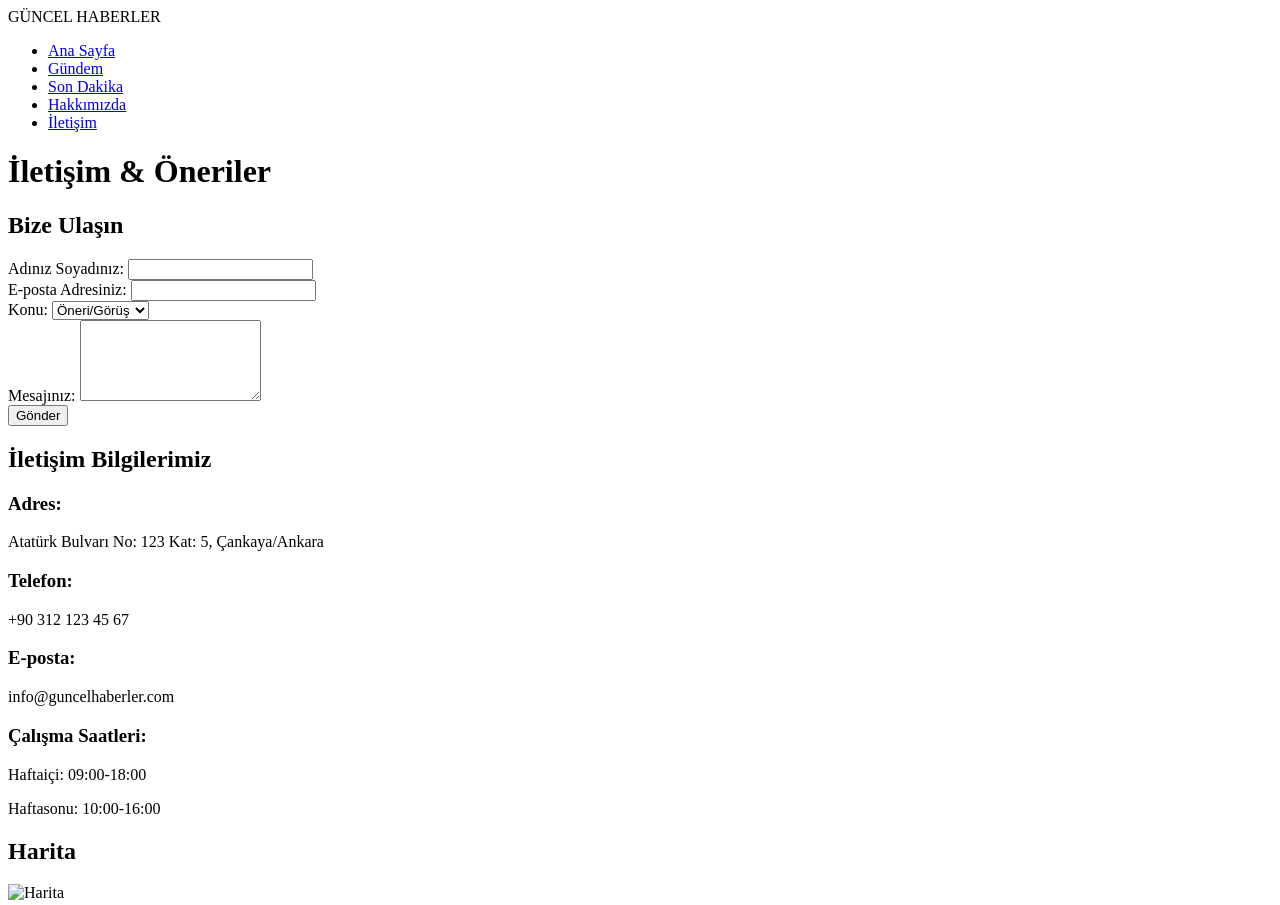
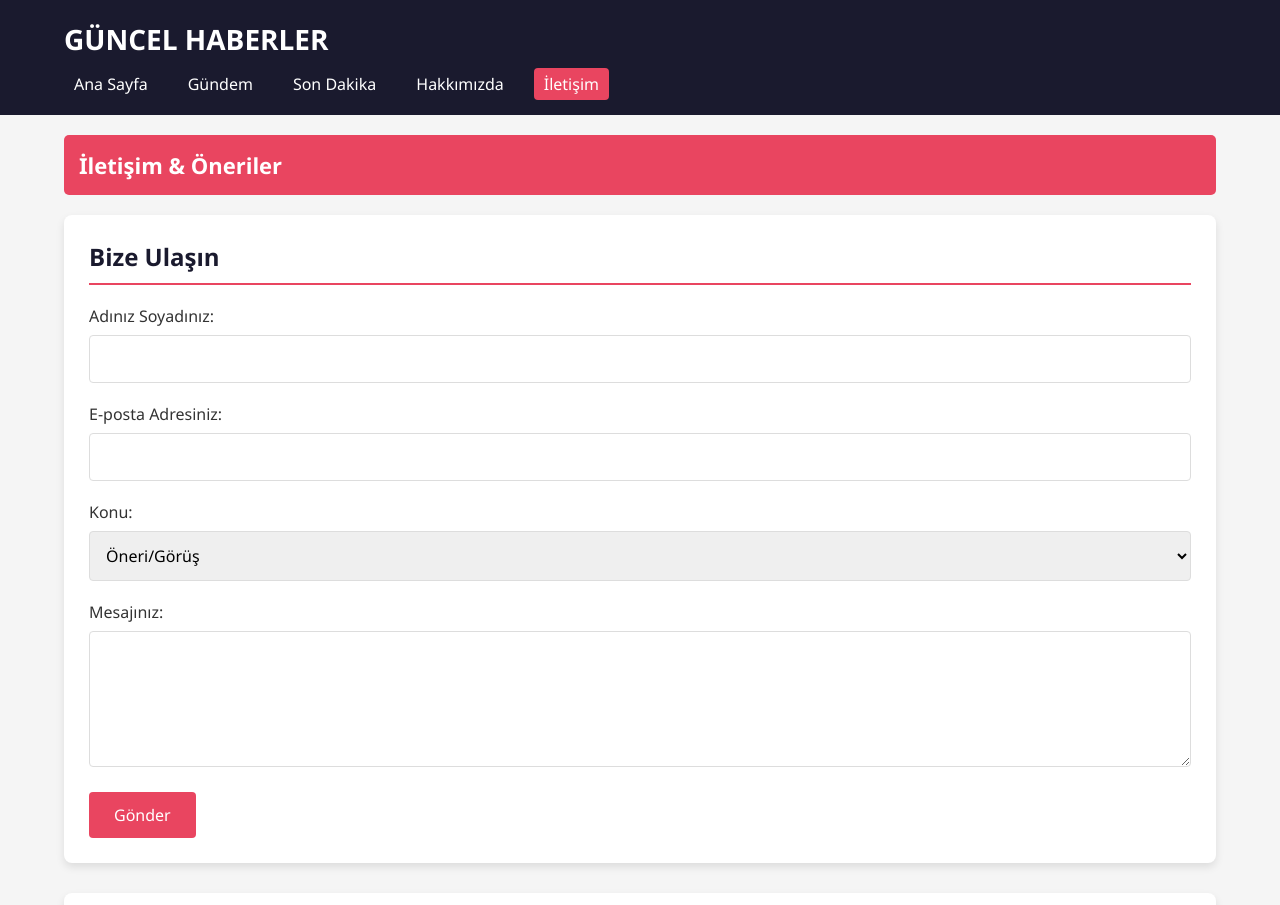
Before and after one commit to ccount333/webnews, a plain HTML site: page iletisim.html in a window 1280 px wide. Shown: the top 905 px of the page. Drawn offline with Linux system fonts and the light colour scheme.

Commit message:
Add files via upload

```diff
--- a/iletisim.html
+++ b/iletisim.html
@@ -4,7 +4,177 @@
     <meta charset="UTF-8">
     <meta name="viewport" content="width=device-width, initial-scale=1.0">
     <title>İletişim - Güncel Haberler</title>
+    <style>
+        * {
+            margin: 0;
+            padding: 0;
+            box-sizing: border-box;
+            font-family: 'Segoe UI', Tahoma, Geneva, Verdana, sans-serif;
+        }
 
+        body {
+            background-color: #f5f5f5;
+            opacity: 1;
+            transition: opacity 0.3s ease;
+        }
+
+        .page-transition {
+            opacity: 0.7;
+        }
+
+        header {
+            background-color: #1a1a2e;
+            color: white;
+            padding: 20px 0;
+        }
+
+        .container {
+            width: 90%;
+            max-width: 1200px;
+            margin: 0 auto;
+        }
+
+        .site-title {
+            font-size: 28px;
+            font-weight: bold;
+            margin-bottom: 15px;
+        }
+
+        nav ul {
+            display: flex;
+            list-style: none;
+        }
+
+        nav ul li {
+            margin-right: 20px;
+        }
+
+        nav ul li a {
+            color: white;
+            text-decoration: none;
+            font-weight: 500;
+            padding: 5px 10px;
+            border-radius: 4px;
+            transition: background-color 0.3s;
+        }
+
+        nav ul li a:hover {
+            background-color: #e94560;
+        }
+
+        nav ul li a.active {
+            background-color: #e94560;
+        }
+
+        .sayfa-baslik {
+            background-color: #e94560;
+            color: white;
+            padding: 15px;
+            margin: 20px 0;
+            border-radius: 5px;
+            font-size: 22px;
+            font-weight: bold;
+            display: flex;
+            align-items: center;
+        }
+
+        /* İletişim Sayfası Stilleri */
+        .iletisim-bolumu, .iletisim-bilgileri, .harita {
+            background-color: white;
+            border-radius: 8px;
+            padding: 25px;
+            margin-bottom: 30px;
+            box-shadow: 0 4px 8px rgba(0, 0, 0, 0.1);
+        }
+
+        .iletisim-bolumu h2, .iletisim-bilgileri h2, .harita h2 {
+            color: #1a1a2e;
+            margin-bottom: 20px;
+            padding-bottom: 10px;
+            border-bottom: 2px solid #e94560;
+        }
+
+        .form-grup {
+            margin-bottom: 20px;
+        }
+
+        .form-grup label {
+            display: block;
+            margin-bottom: 8px;
+            font-weight: 500;
+            color: #333;
+        }
+
+        .form-grup input, .form-grup select, .form-grup textarea {
+            width: 100%;
+            padding: 12px;
+            border: 1px solid #ddd;
+            border-radius: 4px;
+            font-size: 16px;
+        }
+
+        .form-grup textarea {
+            resize: vertical;
+        }
+
+        button[type="submit"] {
+            background-color: #e94560;
+            color: white;
+            border: none;
+            padding: 12px 25px;
+            border-radius: 4px;
+            font-size: 16px;
+            cursor: pointer;
+            transition: background-color 0.3s;
+        }
+
+        button[type="submit"]:hover {
+            background-color: #1a1a2e;
+        }
+
+        .bilgi {
+            margin-bottom: 15px;
+        }
+
+        .bilgi h3 {
+            color: #e94560;
+            margin-bottom: 5px;
+        }
+
+        .bilgi p {
+            color: #555;
+            line-height: 1.6;
+        }
+
+        .harita-cerceve {
+            border-radius: 8px;
+            overflow: hidden;
+            box-shadow: 0 2px 5px rgba(0, 0, 0, 0.1);
+        }
+
+        .harita-gorsel {
+            width: 100%;
+            display: block;
+        }
+
+        footer {
+            background-color: #1a1a2e;
+            color: white;
+            text-align: center;
+            padding: 20px 0;
+            margin-top: 50px;
+        }
+
+        @media (max-width: 768px) {
+            nav ul {
+                flex-direction: column;
+            }
+
+            nav ul li {
+                margin-bottom: 10px;
+            }
+        }
+    </style>
 </head>
 <body>
     <!-- Header Bölümü -->
@@ -17,7 +187,7 @@
                     <li><a href="gundem.html">Gündem</a></li>
                     <li><a href="sondakika.html">Son Dakika</a></li>
                     <li><a href="hakkimizda.html">Hakkımızda</a></li>
-                    <li><a href="#" class="active">İletişim</a></li>
+                    <li><a href="iletisim.html" class="active">İletişim</a></li>
                 </ul>
             </nav>
         </div>
@@ -90,7 +260,7 @@
         <section class="harita">
             <h2>Harita</h2>
             <div class="harita-cerceve">
-                <img src="/api/placeholder/600/300" alt="Harita" class="harita-gorsel">
+                <img src="https://via.placeholder.com/600x300?text=Harita+Görünümü" alt="Harita" class="harita-gorsel">
             </div>
         </section>
     </main>
@@ -101,5 +271,7 @@
             <p>&copy; 2025 Güncel Haberler. Tüm hakları saklıdır.</p>
         </div>
     </footer>
+    <!-- JavaScript Dosyaları -->
+    <script src="js/main.js"></script>
 </body>
 </html>
```
